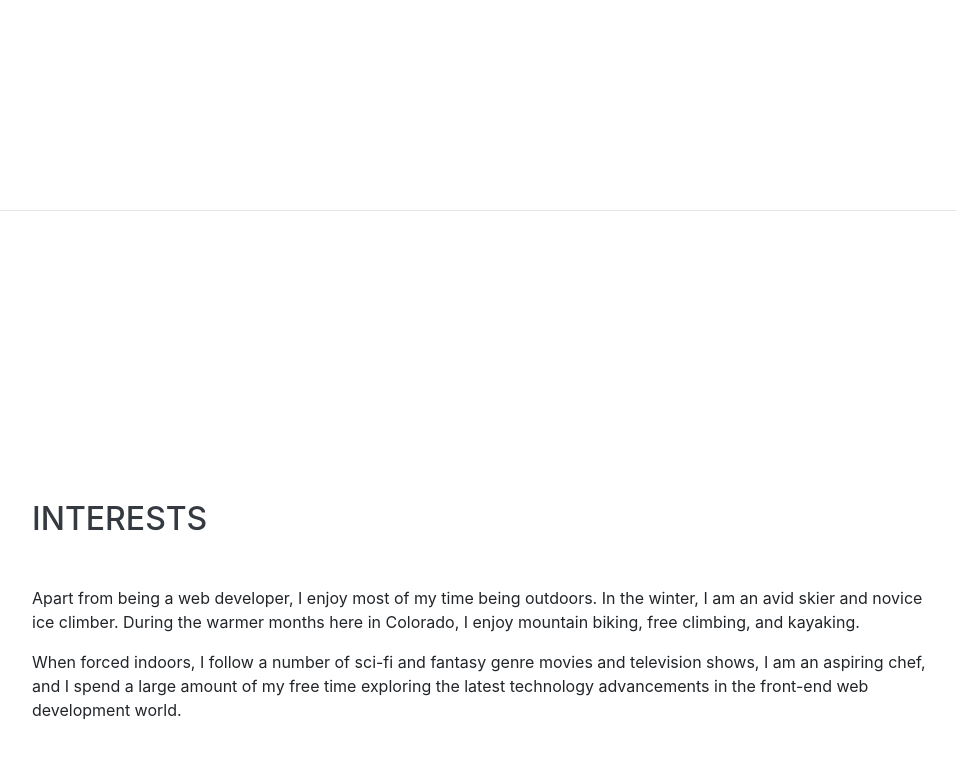
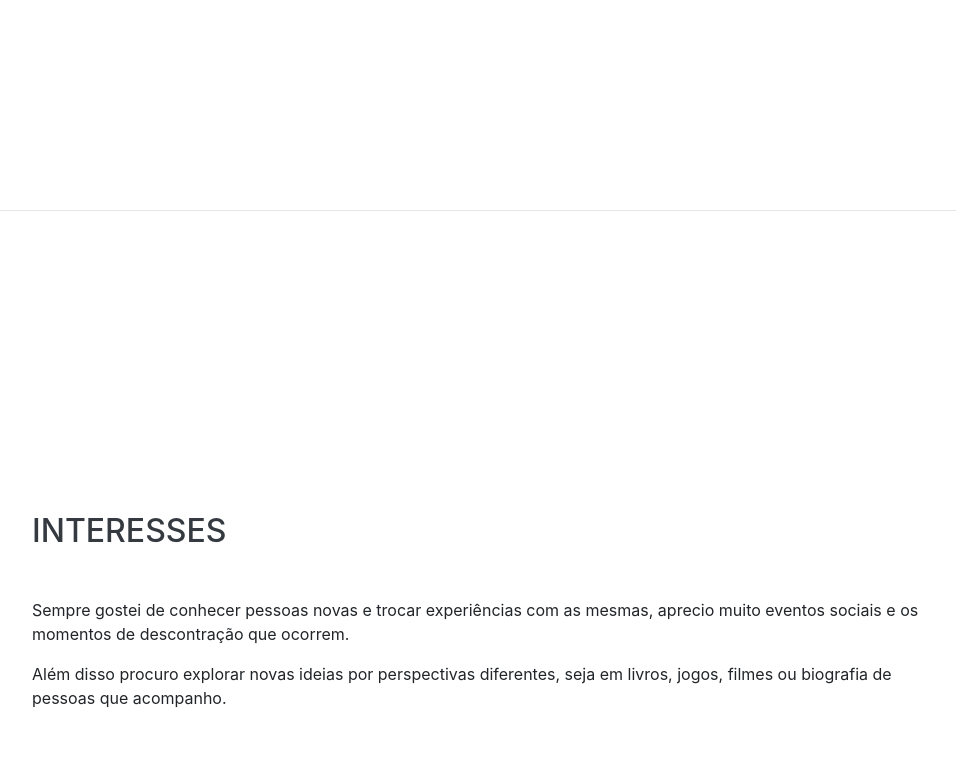
Before and after one commit to ArthurPMachado/Portfolio, a website with bundled scripts: page index.html in a window 1280 px wide. Shown: the part 2993-3751 px from the top of the page, without its empty margins (288-1244 px from the left). Built offline with nearby package versions, Linux system fonts and the light colour scheme; a web font is replaced by a local one.

Commit message:
Update interests section

```diff
--- a/index.html
+++ b/index.html
@@ -111,7 +111,7 @@
 
     <section class="resume-section p-3 p-lg-5 d-flex align-items-center" id="education">
       <div class="w-100">
-        <h2 class="mb-5">Education</h2>
+        <h2 class="mb-5">Formação</h2>
 
         <div class="resume-item d-flex flex-column flex-md-row justify-content-between mb-5">
           <div class="resume-content">
@@ -178,9 +178,9 @@
 
     <section class="resume-section p-3 p-lg-5 d-flex align-items-center" id="interests">
       <div class="w-100">
-        <h2 class="mb-5">Interests</h2>
-        <p>Apart from being a web developer, I enjoy most of my time being outdoors. In the winter, I am an avid skier and novice ice climber. During the warmer months here in Colorado, I enjoy mountain biking, free climbing, and kayaking.</p>
-        <p class="mb-0">When forced indoors, I follow a number of sci-fi and fantasy genre movies and television shows, I am an aspiring chef, and I spend a large amount of my free time exploring the latest technology advancements in the front-end web development world.</p>
+        <h2 class="mb-5">Interesses</h2>
+        <p>Sempre gostei de conhecer pessoas novas e trocar experiências com as mesmas, aprecio muito eventos sociais e os momentos de descontração que ocorrem.</p>
+        <p class="mb-0">Além disso procuro explorar novas ideias por perspectivas diferentes, seja em livros, jogos, filmes ou biografia de pessoas que acompanho.</p>
       </div>
     </section>
 
```
